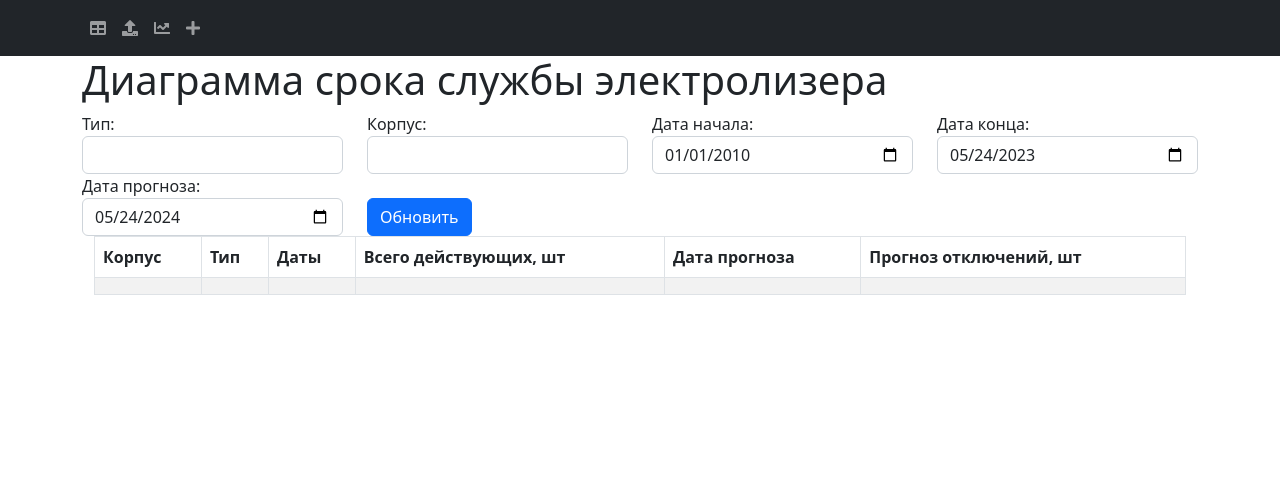
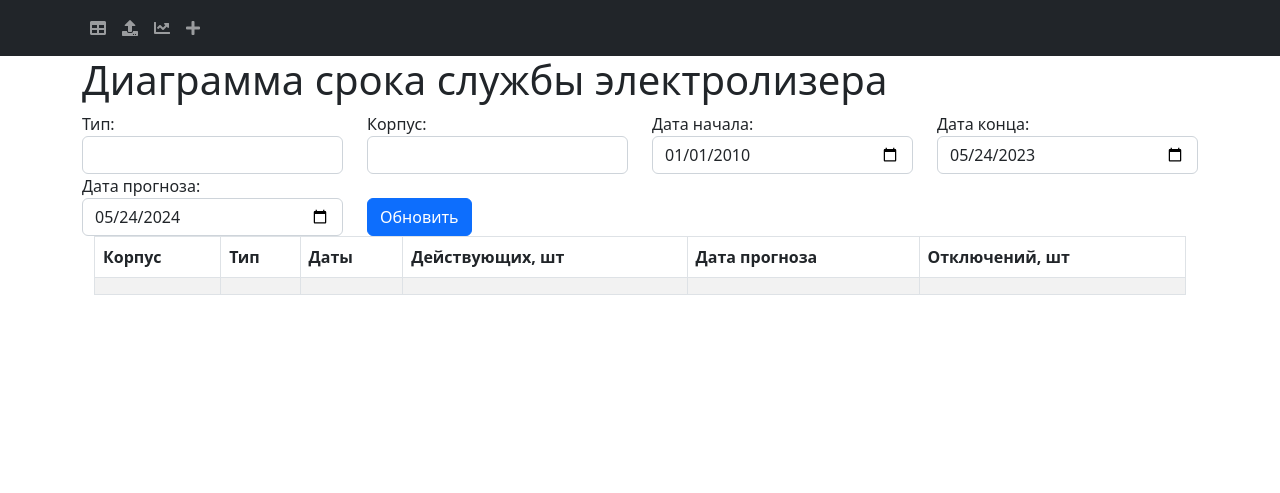
Before and after one commit to Nick-star/Veibull, a Django app: page /chart/ in a window 1280 px wide. Shown: the top 493 px of the page. Run offline with Django 4.2, Linux system fonts and the light colour scheme; data that the repository does not hold is empty; some libraries are stand-ins or nearby versions.

Commit message:
Table of predictions done

```diff
--- a/electrolyzer/views.py
+++ b/electrolyzer/views.py
@@ -154,8 +154,10 @@ def get_electrolyzer_data(request):
         },
         'building': Building.objects.get(pk=building).name,
         'type': name,
+        'date_range': f'{start_search_date} {end_search_date}',
         'working_count': count,
         'failed_count': f'{count * float(failed_percent):.2f}',
+        'censor': censor_date,
         'dates': {
             'date_start': start_search_date,
             'date_end': end_search_date,
--- a/templates/chart.html
+++ b/templates/chart.html
@@ -58,9 +58,9 @@
                             <th scope="col">Корпус</th>
                             <th scope="col">Тип</th>
                             <th scope="col">Даты</th>
-                            <th scope="col">Всего действующих, шт</th>
+                            <th scope="col">Действующих, шт</th>
                             <th scope="col">Дата прогноза</th>
-                            <th scope="col">Прогноз отключений, шт</th>
+                            <th scope="col">Отключений, шт</th>
                         </tr>
                         </thead>
                         <tbody>
@@ -191,6 +191,8 @@
                 document.getElementById("type").innerText = response.type;
                 document.getElementById("working-count").innerText = response.working_count;
                 document.getElementById("failed-count").innerText = response.failed_count;
+                document.getElementById("dates-range").innerText = response.date_range;
+                document.getElementById("est-date").innerText = response.censor;
                 Plotly.newPlot('chart', data, layout);
             })
                 .fail(function (jqXHR, textStatus, errorThrown) {
```
